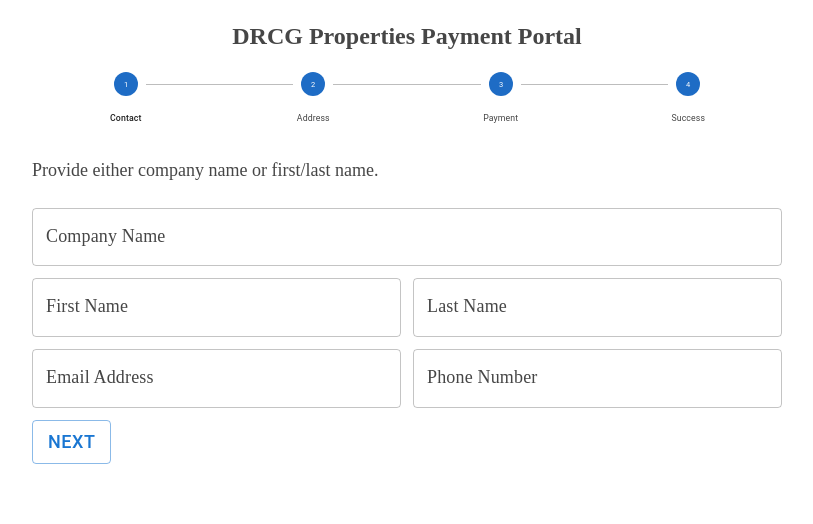
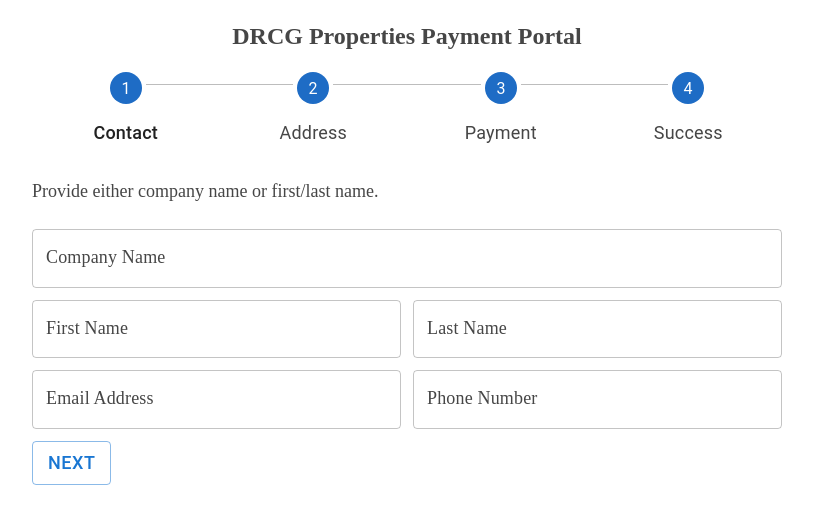
Before and after one commit to aaronsisler/clients.drcg-properties, a Next.js app: page /payment in a window 1280 px wide. Shown: the top 524 px of the page, without its empty margins (233-1046 px from the left). Built offline with nearby package versions, Linux system fonts and the light colour scheme; a web font is replaced by a local one.

Commit message:
Updating for stepper logic and CSS

```diff
--- a/package.json
+++ b/package.json
@@ -6,7 +6,7 @@
     "prebuild": "rm -rf ./build && rm -rf ./dist",
     "build": "next build ./src && next export -o dist ./src",
     "dev": "next ./src",
-    "deploy:beta": "aws s3 sync ./dist s3://beta.drcgproperties.com --delete",
+    "deploy:beta": "aws s3 sync ./dist s3://beta.drcgproperties.com --delete && aws cloudfront create-invalidation --distribution-id E2HR1K28QZ11Z7 --paths \"/*\"",
     "deploy:prod": "aws s3 sync ./dist s3://drcgproperties.com --delete",
     "lint": "eslint \"./**/*.{js,jsx}\"",
     "gen:comp": "node ./node_modules/@ebsolutions/generate-react-templates --type=COMP",
--- a/src/components/workflow-stepper/workflow-stepper.module.scss
+++ b/src/components/workflow-stepper/workflow-stepper.module.scss
@@ -8,12 +8,22 @@
     * {
       @include font-type($MAIN_FONT, $MEDIUM);
     }
+    span {
+    }
     svg {
-      width: $MIDLARGE;
-      height: $MIDLARGE;
+      width: $LARGE;
+      height: $LARGE;
+      text {
+        font-size: $SMALL !important;
+      }
     }
     circle {
       color: $MAIN_COLOR;
+    }
+    &__label {
+      span {
+        font-size: $MEDIUM !important;
+      }
     }
   }
 }
--- a/src/components/workflow-stepper/workflow-stepper.tsx
+++ b/src/components/workflow-stepper/workflow-stepper.tsx
@@ -20,7 +20,11 @@ const WorkflowStepper = ({ activeStep = 1 }) => {
         };
         return (
           <Step key={label} {...stepProps}>
-            <StepLabel>{label}</StepLabel>
+            <StepLabel
+              classes={{ labelContainer: styles.workflowStepper__label }}
+            >
+              {label}
+            </StepLabel>
           </Step>
         );
       })}
```
